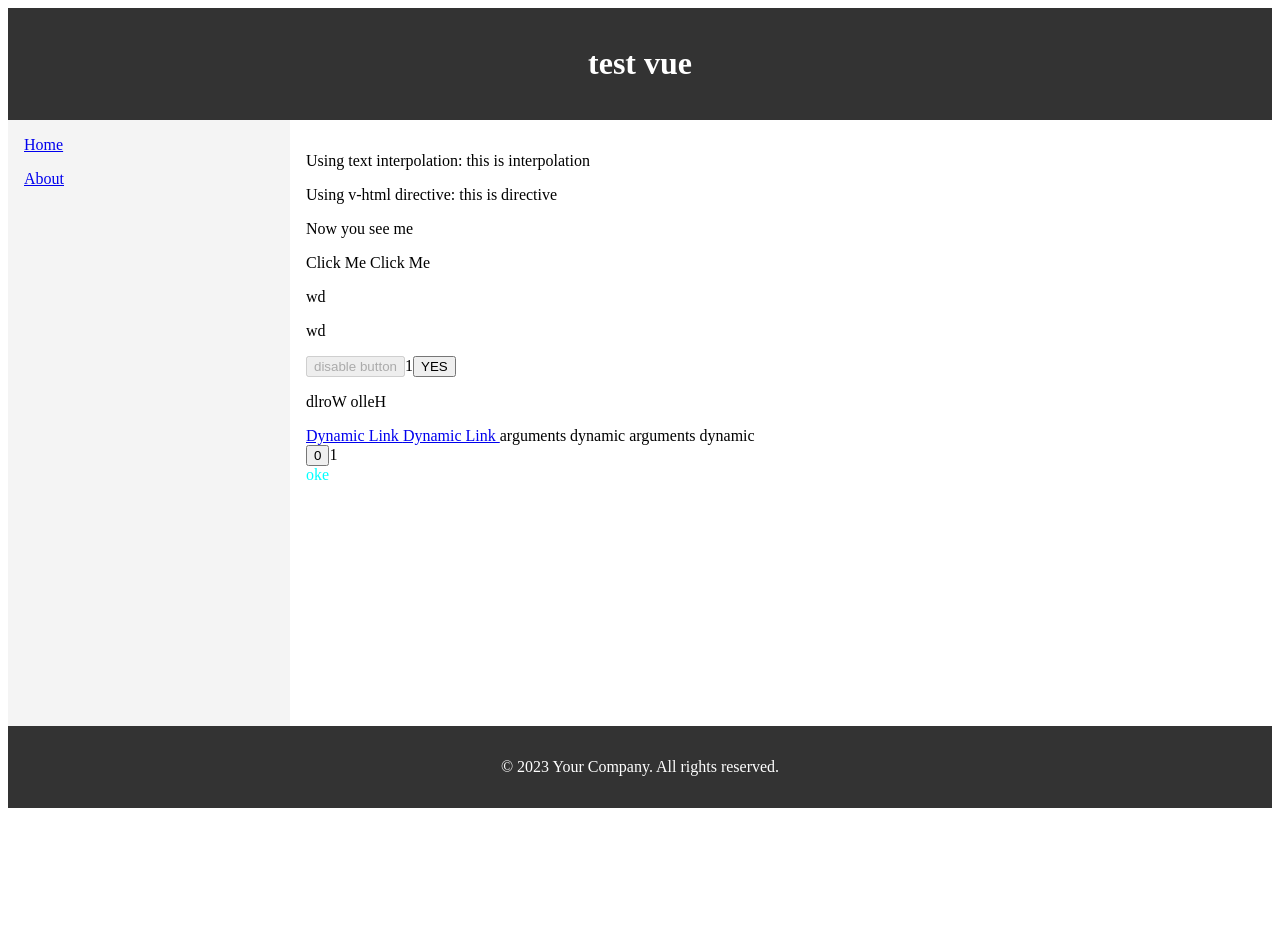
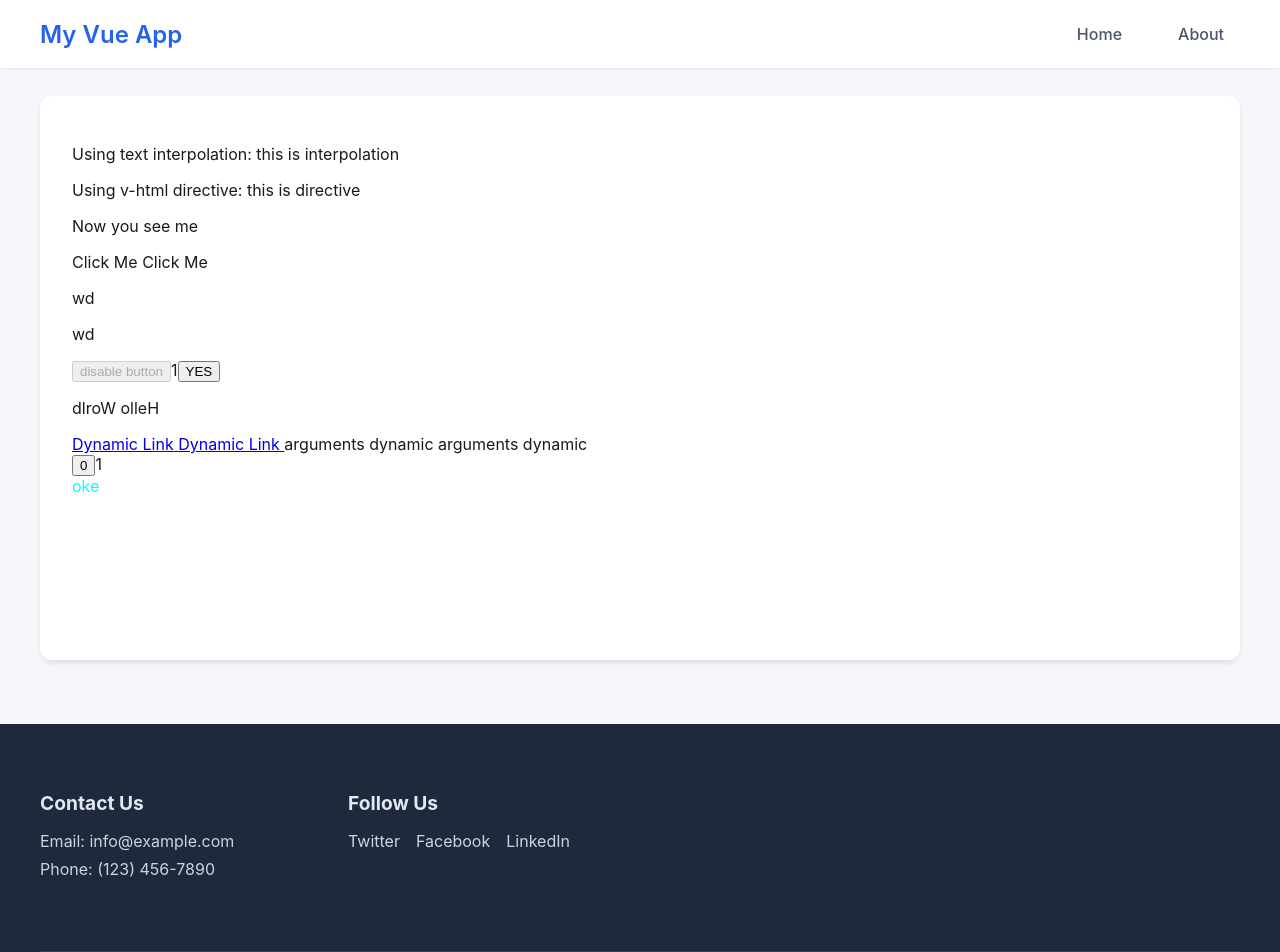
Before and after one commit to AhmatRandy/Vue-starter, a Vue app: page / in a window 1280 px wide. Shown: the top 952 px of the page. Before the commit the page ends 816 px from the top, so only its background shows below. Built offline with nearby package versions, Linux system fonts and the light colour scheme; the HTML template or start-up script is replaced by a standard one.

Commit message:
vue is good

```diff
--- a/src/App.vue
+++ b/src/App.vue
@@ -5,62 +5,238 @@ import { RouterLink, RouterView } from 'vue-router'
 <template>
   <div class="container">
     <header class="navbar">
-      <h1>test vue</h1>
+      <div class="navbar-content">
+        <h1 class="navbar-title">My Vue App</h1>
+        <nav class="navbar-links">
+          <RouterLink to="/" class="nav-link">Home</RouterLink>
+          <RouterLink to="/about" class="nav-link">About</RouterLink>
+        </nav>
+      </div>
     </header>
+
     <div class="content">
-      <aside class="sidebar">
-        <RouterLink to="/">Home</RouterLink>
-        <RouterLink to="/about">About</RouterLink>
-      </aside>
       <main class="main-content">
         <RouterView />
       </main>
     </div>
+
     <footer class="footer">
-      <p>&copy; 2023 Your Company. All rights reserved.</p>
+      <div class="footer-content">
+        <div class="footer-section">
+          <h3>Contact Us</h3>
+          <p>Email: info@example.com</p>
+          <p>Phone: (123) 456-7890</p>
+        </div>
+        <div class="footer-section">
+          <h3>Follow Us</h3>
+          <div class="social-links">
+            <a href="#" class="social-link">Twitter</a>
+            <a href="#" class="social-link">Facebook</a>
+            <a href="#" class="social-link">LinkedIn</a>
+          </div>
+        </div>
+        <div class="footer-bottom">
+          <p>&copy; 2024 Your Company. All rights reserved.</p>
+        </div>
+      </div>
     </footer>
   </div>
 </template>
 
 <style>
+body {
+  font-family:
+    'Inter',
+    system-ui,
+    -apple-system,
+    sans-serif;
+  margin: 0;
+  background-color: #f5f7fa;
+  color: #1a1a1a;
+}
+
 .container {
   display: flex;
   flex-direction: column;
-  height: 100vh;
+  min-height: 100vh;
 }
 
 .navbar {
-  background-color: #333;
-  color: white;
-  padding: 1rem;
-  text-align: center;
+  background-color: #ffffff;
+  box-shadow: 0 2px 4px rgba(0, 0, 0, 0.05);
+  position: fixed;
+  width: 100%;
+  top: 0;
+  z-index: 1000;
+}
+
+.navbar-content {
+  max-width: 1200px;
+  margin: 0 auto;
+  padding: 1rem 2rem;
+  display: flex;
+  justify-content: space-between;
+  align-items: center;
+}
+
+.navbar-title {
+  font-size: 1.5rem;
+  font-weight: 600;
+  color: #2563eb;
+  margin: 0;
+}
+
+.navbar-links {
+  display: flex;
+  gap: 1.5rem;
+}
+
+.nav-link {
+  color: #4b5563;
+  text-decoration: none;
+  font-weight: 500;
+  padding: 0.5rem 1rem;
+  border-radius: 6px;
+  transition: all 0.3s ease;
+}
+
+.nav-link:hover {
+  background-color: #f3f4f6;
+  color: #2563eb;
 }
 
 .content {
   display: flex;
   flex-grow: 1;
+  margin-top: 64px;
+  gap: 2rem;
+  padding: 2rem;
+  max-width: 1200px;
+  margin-left: auto;
+  margin-right: auto;
+  width: 100%;
 }
 
+/* Sidebar Styles */
 .sidebar {
   width: 250px;
-  background-color: #f4f4f4;
-  padding: 1rem;
+  background-color: #ffffff;
+  border-radius: 12px;
+  box-shadow: 0 4px 6px -1px rgba(0, 0, 0, 0.1);
+  padding: 1.5rem;
+  height: fit-content;
+}
+
+.sidebar-nav {
   display: flex;
   flex-direction: column;
-  gap: 1rem;
+  gap: 0.5rem;
+}
+
+.sidebar-link {
+  display: flex;
+  align-items: center;
+  gap: 0.75rem;
+  padding: 0.75rem 1rem;
+  color: #4b5563;
+  text-decoration: none;
+  border-radius: 8px;
+  transition: all 0.3s ease;
+}
+
+.sidebar-link:hover {
+  background-color: #f3f4f6;
+  color: #2563eb;
+}
+
+.sidebar-link.router-link-active {
+  background-color: #e0e7ff;
+  color: #2563eb;
+  font-weight: 500;
 }
 
 .main-content {
   flex-grow: 1;
-  padding: 1rem;
-  height: 100%;
-  overflow-y: auto;
+  background-color: #ffffff;
+  border-radius: 12px;
+  box-shadow: 0 4px 6px -1px rgba(0, 0, 0, 0.1);
+  padding: 2rem;
+  min-height: 500px;
 }
 
 .footer {
-  background-color: #333;
-  color: white;
+  background-color: #1e293b;
+  color: #ffffff;
+  padding: 3rem 0 1.5rem;
+  margin-top: 2rem;
+}
+
+.footer-content {
+  max-width: 1200px;
+  margin: 0 auto;
+  padding: 0 2rem;
+  display: grid;
+  grid-template-columns: repeat(auto-fit, minmax(250px, 1fr));
+  gap: 2rem;
+}
+
+.footer-section h3 {
+  font-size: 1.2rem;
+  margin-bottom: 1rem;
+  color: #e2e8f0;
+}
+
+.footer-section p {
+  color: #cbd5e1;
+  margin: 0.5rem 0;
+}
+
+.social-links {
+  display: flex;
+  gap: 1rem;
+}
+
+.social-link {
+  color: #cbd5e1;
+  text-decoration: none;
+  transition: color 0.3s ease;
+}
+
+.social-link:hover {
+  color: #ffffff;
+}
+
+.footer-bottom {
+  grid-column: 1 / -1;
   text-align: center;
-  padding: 1rem;
+  padding-top: 2rem;
+  border-top: 1px solid #334155;
+  margin-top: 2rem;
+}
+
+@media (max-width: 768px) {
+  .content {
+    flex-direction: column;
+    padding: 1rem;
+  }
+
+  .sidebar {
+    width: 100%;
+  }
+
+  .navbar-content {
+    flex-direction: column;
+    gap: 1rem;
+    padding: 1rem;
+  }
+
+  .footer-content {
+    grid-template-columns: 1fr;
+    text-align: center;
+  }
+
+  .social-links {
+    justify-content: center;
+  }
 }
 </style>
```
